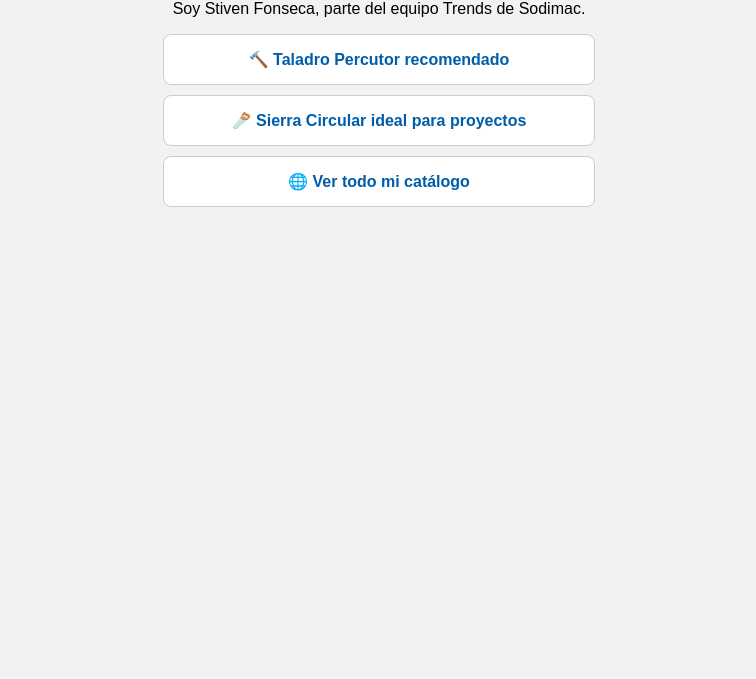
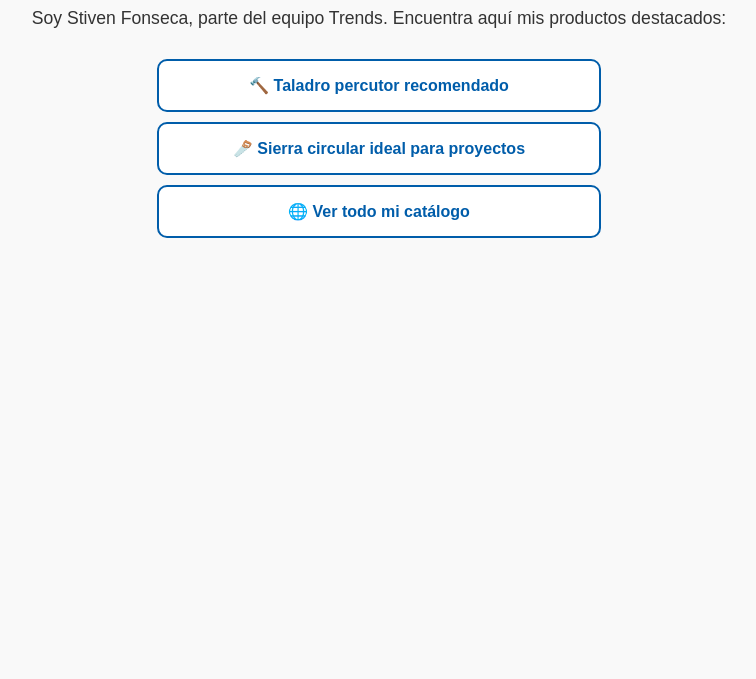
Before and after one commit to StivenFonsecasodimac/Sodimac-trensds, a plain HTML site: page index.html in a window 1280 px wide. Shown: the part 121-800 px from the top of the page, without its empty margins (261-1017 px from the left). Drawn offline with Linux system fonts and the light colour scheme.

Commit message:
Update index.html

```diff
--- a/index.html
+++ b/index.html
@@ -7,41 +7,53 @@
   <style>
     body {
       font-family: Arial, sans-serif;
-      background: #f2f2f2;
+      background-color: #f9f9f9;
+      color: #333;
       text-align: center;
-      padding: 2em;
+      padding: 40px 20px;
     }
+
     h1 {
       color: #005daa;
     }
+
+    p {
+      font-size: 1.1em;
+      margin-bottom: 30px;
+    }
+
     .link {
       display: block;
-      background: #ffffff;
-      border: 1px solid #ccc;
-      padding: 15px;
+      width: 90%;
+      max-width: 400px;
       margin: 10px auto;
-      max-width: 400px;
-      border-radius: 8px;
+      padding: 15px 20px;
+      background-color: #ffffff;
+      border: 2px solid #005daa;
+      border-radius: 10px;
+      color: #005daa;
       text-decoration: none;
-      color: #005daa;
       font-weight: bold;
+      transition: background-color 0.3s, color 0.3s;
     }
+
     .link:hover {
-      background: #e6f2ff;
+      background-color: #005daa;
+      color: #fff;
     }
   </style>
 </head>
 <body>
   <h1>Mis Recomendados Sodimac 🛠️</h1>
-  <p>Soy Stiven Fonseca, parte del equipo Trends de Sodimac.</p>
+  <p>Soy Stiven Fonseca, parte del equipo Trends. Encuentra aquí mis productos destacados:</p>
 
-  <!-- Enlaces personalizados -->
+  <!-- Enlaces personalizados con tu código de usuario -->
   <a class="link" href="https://www.sodimac.cl/sodimac-cl/product/123456?eid=666&campaign=sodcltrends&usr=C0CDD8" target="_blank">
-    🔨 Taladro Percutor recomendado
+    🔨 Taladro percutor recomendado
   </a>
 
   <a class="link" href="https://www.sodimac.cl/sodimac-cl/product/654321?eid=666&campaign=sodcltrends&usr=C0CDD8" target="_blank">
-    🪚 Sierra Circular ideal para proyectos
+    🪚 Sierra circular ideal para proyectos
   </a>
 
   <a class="link" href="https://www.sodimac.cl/sodimac-cl?eid=666&campaign=sodcltrends&usr=C0CDD8" target="_blank">
```
